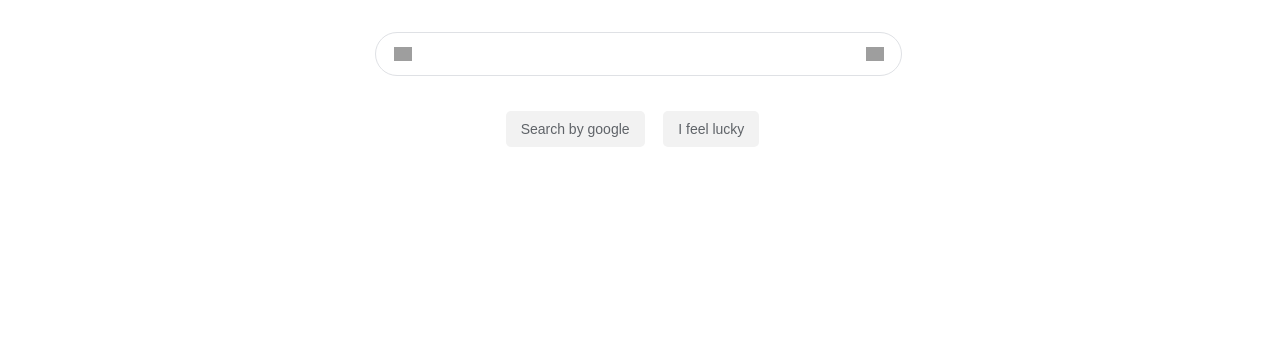
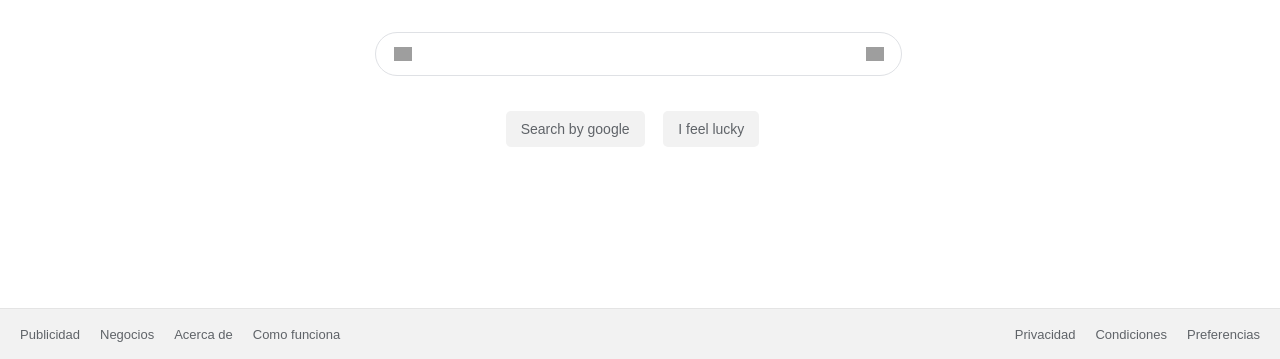
Before and after one commit to GerardoDev25/Platzi__Curso_Pr-ctico_de_HTML_y_CSS, a plain HTML site: page index.html in a window 1280 px wide. Shown: the part 441-800 px from the top of the page. Drawn offline with Linux system fonts and the light colour scheme; grey boxes are pictures that could not be loaded.

Commit message:
layout footer

```diff
--- a/css/main.css
+++ b/css/main.css
@@ -130,9 +130,42 @@ main .main-buttons button {
   cursor: pointer;
   margin-right: 15px;
 }
+
 main .main-buttons button:hover {
-
   border: 1px solid #c6c6c6;
   box-shadow: 0 1px 1px #000001;
   color: #222;
 }
+
+footer {
+  width: 100%;
+  height: 50px;
+  position: absolute;
+  bottom: 0;
+  display: grid;
+  grid-template-columns: 1fr 1fr;
+  align-items: center;
+  font-size: 13px;
+  background-color: #f2f2f2;
+  border-top: 1px solid #e4e4e4;
+}
+
+footer ul {
+
+  margin: 10px;
+  list-style: none;
+  display: flex;
+  padding-left: 0;
+
+}
+
+footer .footer-left {
+  justify-self: left;
+}
+footer .footer-right {
+  justify-self: right;
+}
+footer ul li a {
+  margin: 10px;
+  color: #5f6368;
+}
--- a/index.html
+++ b/index.html
@@ -45,5 +45,33 @@
         <div><button>I feel lucky</button></div>
       </section>
     </main>
+    <footer>
+      <ul class="footer-left">
+        <li>
+          <a href="">Publicidad</a>
+        </li>
+        <li>
+          <a href="">Negocios</a>
+        </li>
+        <li>
+          <a href="">Acerca de</a>
+        </li>
+        <li>
+          <a href="">Como funciona</a>
+        </li>
+      </ul>
+
+      <ul class="footer-right">
+        <li>
+          <a href="">Privacidad</a>
+        </li>
+        <li>
+          <a href="">Condiciones</a>
+        </li>
+        <li>
+          <a href="">Preferencias</a>
+        </li>
+      </ul>
+    </footer>
   </body>
 </html>
```
